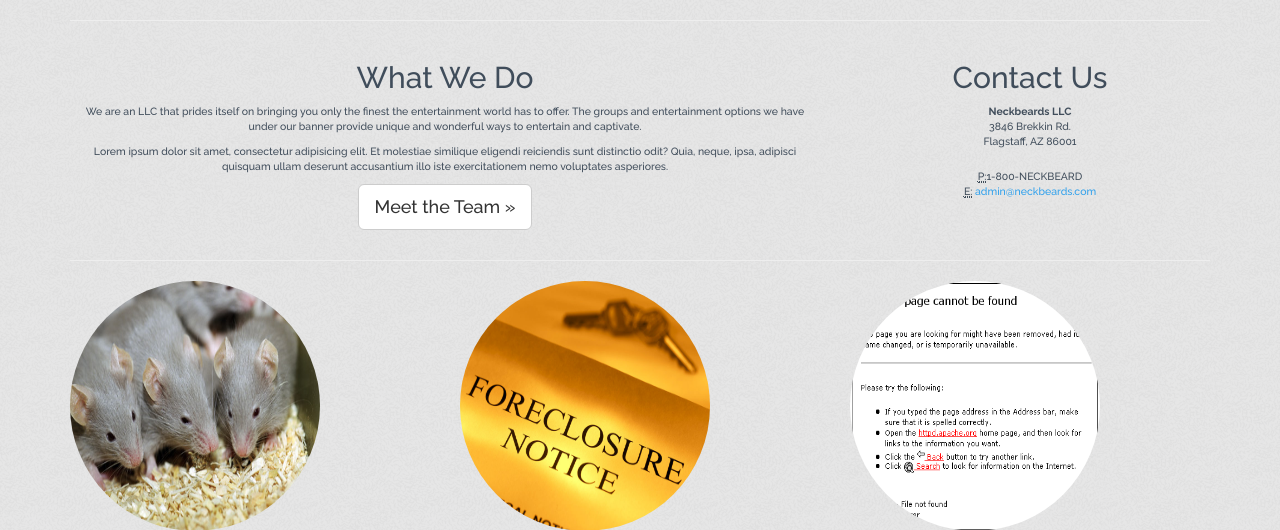
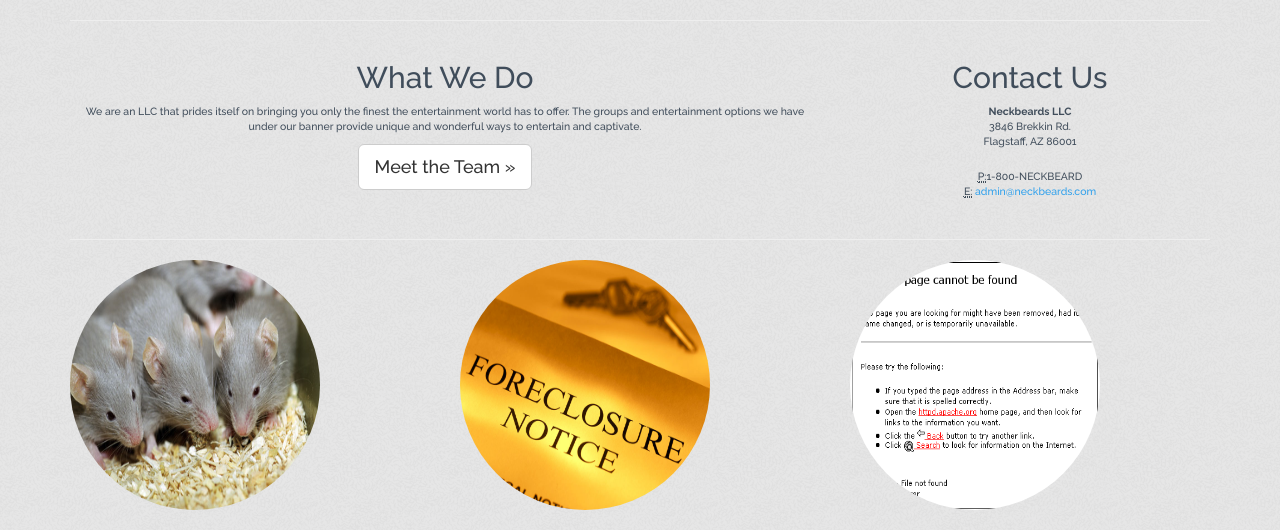
Before and after one commit to DylanGrayson/Agency_Proj3, a Django app: page / in a window 1280 px wide. Shown: the part 123-653 px from the top of the page. Run offline with Django 3.2, Linux system fonts and the light colour scheme; parts of the project's set-up code (start-up, migrations or seed data) failed here and were passed over; some libraries are stand-ins or nearby versions.

Commit message:
Fixed issues with the routing to the index and splash pages

```diff
--- a/main/templates/main/splash.html
+++ b/main/templates/main/splash.html
@@ -1,14 +1,5 @@
 {% extends 'main/layout.html' %}
 {% block content %}
-    <!--<h1>Hello World</h1>
-    <section class="content bgcolor-3">
-        <span class="input input--haruki">
-        <input class="input__field input__field--haruki" type="text" id="input-1" />
-        <label class="input__label input__label--haruki" for="input-1">
-            <span class="input__label-content input__label-content--haruki">Email</span>
-        </label>
-        </span>
-    </section>-->
     <header class="business-header">
         <div class="container">
             <div class="row">
@@ -28,7 +19,6 @@
             <div class="col-sm-8">
                 <h2>What We Do</h2>
                 <p>We are an LLC that prides itself on bringing you only the finest the entertainment world has to offer. The groups and entertainment options we have under our banner provide unique and wonderful ways to entertain and captivate.</p>
-                <p>Lorem ipsum dolor sit amet, consectetur adipisicing elit. Et molestiae similique eligendi reiciendis sunt distinctio odit? Quia, neque, ipsa, adipisci quisquam ullam deserunt accusantium illo iste exercitationem nemo voluptates asperiores.</p>
                 <p>
                     <a class="btn btn-default btn-lg" href="about.html">Meet the Team &raquo;</a>
                 </p>
--- a/main/urls.py
+++ b/main/urls.py
@@ -2,7 +2,7 @@ from django.conf.urls import patterns, include, url
 from django.contrib import admin
 
 urlpatterns = patterns('',
-	#url(r'^index', 'main.views.form.index', name='index'),
+	url(r'^index', 'main.views.form.index', name='index'),
 	url(r'^$', 'main.views.views.splash', name='splash'),
     url(r'^about', 'main.views.views.about', name='about'),
     url(r'^campaigns', 'main.views.views.campaigns', name='campaigns'),
```
Also changed, not shown: main/templates/main/index.html (+0 -10 lines).
